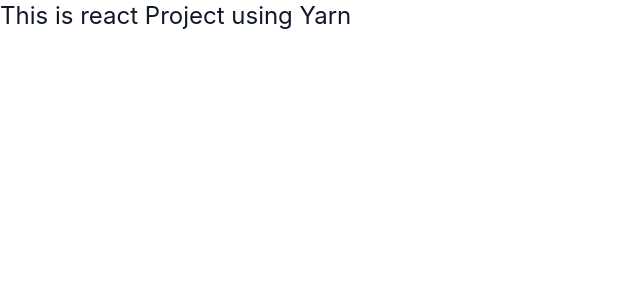
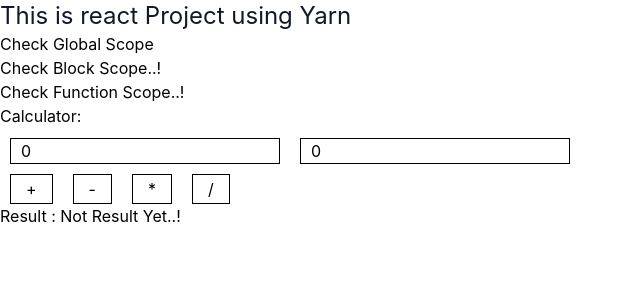
Before and after one commit to pruthasavani44/React-training, a React (Create React App) app in the folder react-yarn/: page / in a window 1280 px wide. Shown: the top 300 px of the page, without its empty margins (0-640 px from the left). Built offline with nearby package versions, Linux system fonts and the light colour scheme.

Commit message:
add Calculator

```diff
--- a/react-yarn/src/App.js
+++ b/react-yarn/src/App.js
@@ -1,22 +1,85 @@
+import { useState } from 'react';
 import './App.css';
 
 function App() {
 
-  console.log(x);
-  var x = 10;
-  console.log(x);
+  // Global Scope
 
-  x = 20;
-  console.log(x);
+  var x = 'Global-1'
+  const y = 'Global-2'
+  let z = 'Global-3'
+
+  console.log("Global - Print Outside Function " + x);
+  console.log("Global - Print Outside Function " + y);
+  console.log("Global - Print Outside Function " + z);
+
+  function globalScope() {
+    console.log("Global - Print Inside Function " + x);
+    console.log("Global - Print Inside Function " + y);
+    console.log("Global - Print Inside Function " + z);
+  }
+
+  // Block Scope
+  const blockScope = () => {
+    if (true) {
+      var y = "local 4"; //Local Scope- you can access where you need.
+      const z = "3"; //Block Scope-only access inside that scope not from the outside.
+      let x = "2"; //Block Scope-only access inside that scope not from the outside.
+      x *= 2;
+
+      console.log("Block " + x)
+      console.log("Block " + y)
+      console.log("Block " + z)
+    }
+    console.log(x)
+    console.log(y)
+    console.log(z)
+  }
+  // Function Scope
+  const functionScope = () => {
+    if (true) {
+      var y = "Function 4";
+      const z = "Function 3";
+      let x = "Function 2";
+
+      console.log("Function " + x) // access only inside in Function.
+      console.log("Function " + y) // access only inside in Function.
+      console.log("Function " + z) // access only inside in Function.
+    }
+    console.log(x)
+    console.log(z)
+  }
 
 
+  // calculator
 
-  // console.log(p);
-  let p = 10;
-  console.log(p);
+  const [num1, setNum1] = useState(0);
+  const [num2, setNum2] = useState(0);
+  const [result, setResult] = useState(null);
+  const handleNum1change = (e) => setNum1(parseFloat(e.target.value))
+  const handleNum2change = (e) => setNum2(parseFloat(e.target.value))
 
-  p = 2000;
-  console.log(p);
+  const add = () => setResult(num1 + num2)
+  const sub = () => setResult(num1 - num2)
+  const multi = () => setResult(num1 * num2)
+  const divide = () => {
+    if (num2 !== 0) {
+      setResult(num1 / num2)
+    }
+    else {
+      setResult("number can't divide by zero")
+    }
+  }
+
+  // const divide = () => {
+  //   if (num2 !== 0) {
+  //     setResult(num1 / num2);
+  //   }
+  //    else {
+  //     setResult("Cannot divide by zero");
+  //   }
+  // };
+
 
 
 
@@ -25,7 +88,20 @@
       <h1 className='text-gray-900 text-2xl'>This is react Project using Yarn</h1>
 
 
+      <button onClick={globalScope}>Check Global Scope</button> <br />
+      <button onClick={blockScope} >Check Block Scope..!</button> <br />
+      <button onClick={functionScope} >Check Function Scope..!</button>
 
+      <h2>Calculator:</h2>
+
+      <input onChange={handleNum1change} value={num1} type="number" placeholder="Enter No:1" style={{ border: "1px solid black", margin: "10px", padding: "0px 10px" }} />
+      <input onChange={handleNum2change} value={num2} type="number" placeholder="Enter No:2" style={{ border: "1px solid black", margin: "10px", padding: "0px 10px" }} /> <br />
+      <button onClick={add} style={{ padding: "2px 15px", margin: "0 10px", border: "1px solid black" }} >+</button>
+      <button onClick={sub} style={{ padding: "2px 15px", margin: "0 10px", border: "1px solid black" }} >-</button>
+      <button onClick={multi} style={{ padding: "2px 15px", margin: "0 10px", border: "1px solid black" }} >*</button>
+      <button onClick={divide} style={{ padding: "2px 15px", margin: "0 10px", border: "1px solid black" }} >/</button>
+
+      <p> Result : {result !== null ? result : "Not Result Yet..!"} </p>
 
     </>
   );
--- /dev/null
+++ b/react-yarn/src/dot.jsx
@@ -0,0 +1,53 @@
+import React, { useState } from "react";
+
+export default function Calculator() {
+  const [num1, setNum1] = useState(0);
+  const [num2, setNum2] = useState(0);
+  const [result, setResult] = useState(null);
+
+  const handleNum1Change = (e) => setNum1(parseFloat(e.target.value));
+  const handleNum2Change = (e) => setNum2(parseFloat(e.target.value));
+
+  const add = () => setResult(num1 + num2);
+  const subtract = () => setResult(num1 - num2);
+  const multiply = () => setResult(num1 * num2);
+  const divide = () => {
+    if (num2 !== 0) {
+      setResult(num1 / num2);
+    } else {
+      setResult("Cannot divide by zero");
+    }
+  };
+
+  return (
+    <>
+      <h1>Calculator :</h1>
+      <p>
+        Create an array of numbers and use array methods to manipulate the data
+        (e.g., filter even numbers, map to double the values):
+      </p>
+
+      <input
+        type="number"
+        value={num1}
+        onChange={handleNum1Change}
+        placeholder="Enter first number"
+      />
+      <input
+        type="number"
+        value={num2}
+        onChange={handleNum2Change}
+        placeholder="Enter second number"
+      />
+
+      <div>
+        <button onClick={add}>Add</button>
+        <button onClick={subtract}>Subtract</button>
+        <button onClick={multiply}>Multiply</button>
+        <button onClick={divide}>Divide</button>
+      </div>
+
+      <h2>Result: {result !== null ? result : "No result yet"}</h2>
+    </>
+  );
+}
```
